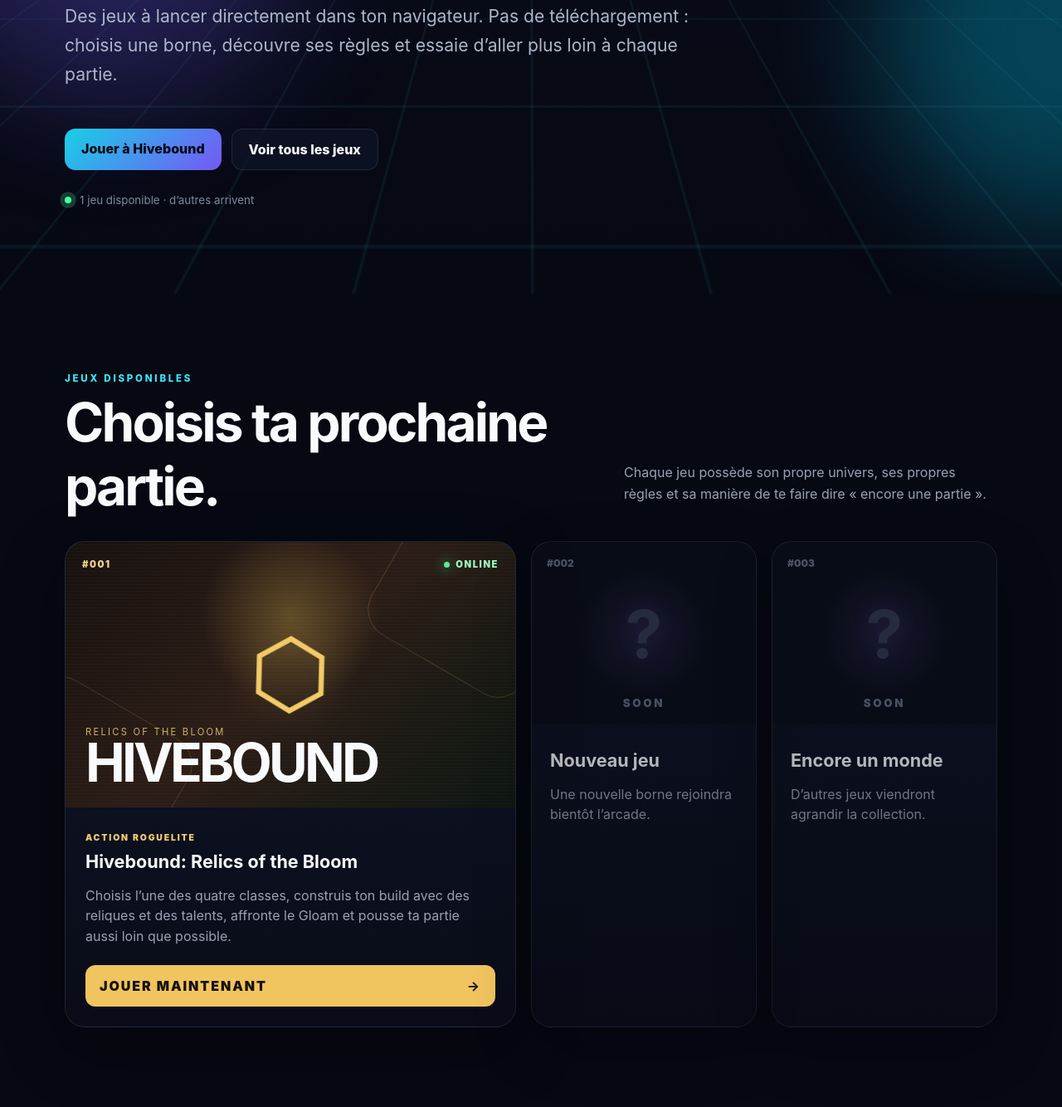
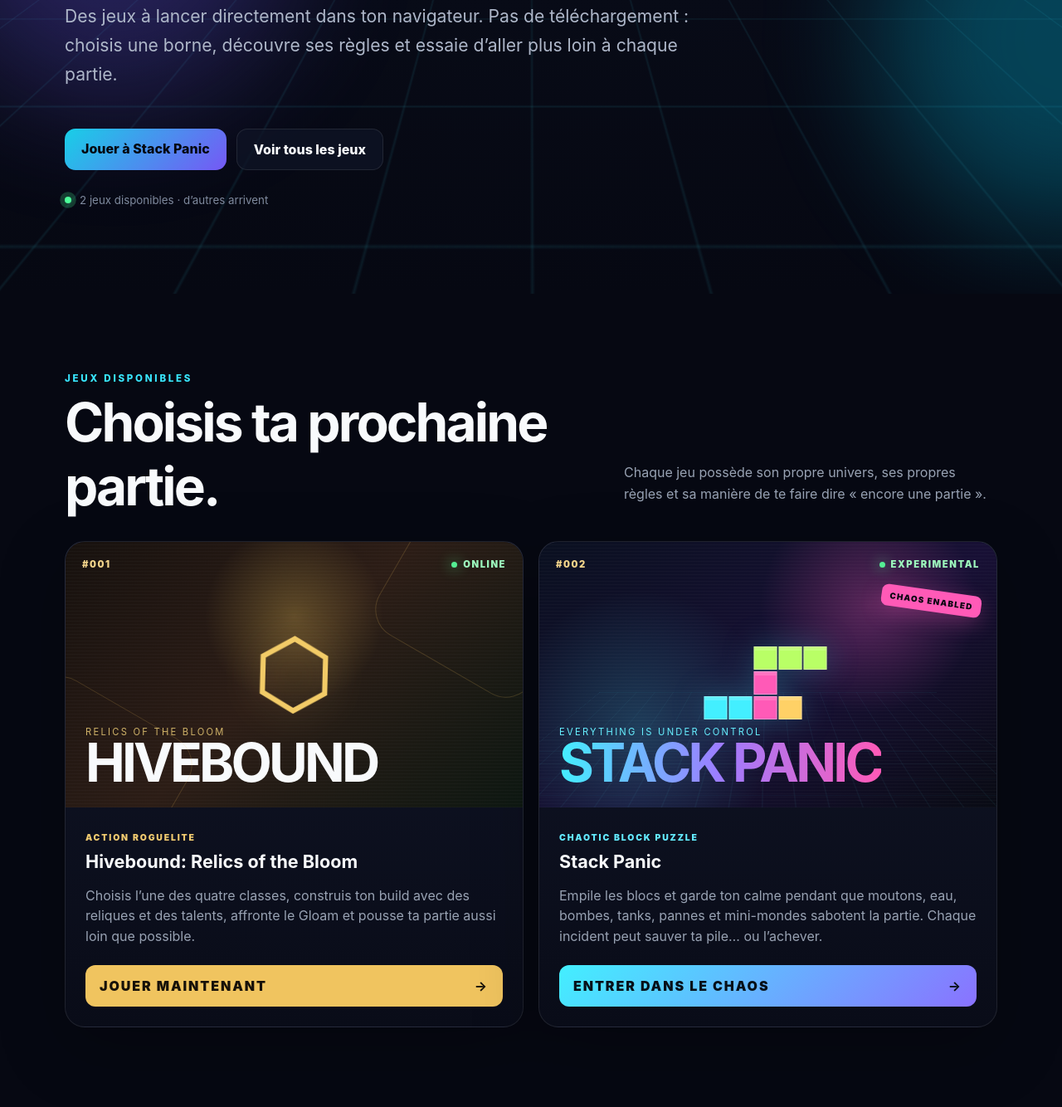
Before and after one commit to mjodheim/Vibe-Arcade, a plain HTML site: page index.html in a window 1280 px wide. Shown: the part 446-1780 px from the top of the page at 83% size. Drawn offline with Linux system fonts and the light colour scheme.

Commit message:
feat(arcade): publish Stack Panic as cabinet #002

```diff
--- a/index.html
+++ b/index.html
@@ -7,6 +7,7 @@
   <meta name="description" content="Vibe Arcade — une collection de jeux gratuits à lancer directement dans le navigateur." />
   <title>Vibe Arcade — Choisis un jeu</title>
   <link rel="stylesheet" href="/arcade.css" />
+  <link rel="stylesheet" href="/arcade-stack.css" />
 </head>
 <body>
   <div class="bg" aria-hidden="true"><div class="grid"></div><div class="orb o1"></div><div class="orb o2"></div></div>
@@ -26,10 +27,10 @@
       <h1><span data-fr="CHOISIS UN MONDE." data-en="PICK A WORLD.">CHOISIS UN MONDE.</span><br><em data-fr="LANCE UNE PARTIE." data-en="START A GAME.">LANCE UNE PARTIE.</em></h1>
       <p class="hero-text" data-fr="Des jeux à lancer directement dans ton navigateur. Pas de téléchargement : choisis une borne, découvre ses règles et essaie d’aller plus loin à chaque partie." data-en="Games you can launch straight from your browser. No downloads: pick a cabinet, learn its rules and see how far you can go.">Des jeux à lancer directement dans ton navigateur. Pas de téléchargement : choisis une borne, découvre ses règles et essaie d’aller plus loin à chaque partie.</p>
       <div class="hero-actions">
-        <a class="cta primary" href="/hivebound/" data-fr="Jouer à Hivebound" data-en="Play Hivebound">Jouer à Hivebound</a>
+        <a class="cta primary" href="/stack-panic/" data-fr="Jouer à Stack Panic" data-en="Play Stack Panic">Jouer à Stack Panic</a>
         <a class="cta" href="#games" data-fr="Voir tous les jeux" data-en="Browse all games">Voir tous les jeux</a>
       </div>
-      <div class="pulse-line"><span></span><small data-fr="1 jeu disponible · d’autres arrivent" data-en="1 game available · more are coming">1 jeu disponible · d’autres arrivent</small></div>
+      <div class="pulse-line"><span></span><small data-fr="2 jeux disponibles · d’autres arrivent" data-en="2 games available · more are coming">2 jeux disponibles · d’autres arrivent</small></div>
     </section>
 
     <section id="games" class="games-section">
@@ -54,8 +55,21 @@
           </div>
         </article>
 
-        <article class="cabinet locked"><div class="locked-screen"><span>#002</span><b>?</b><small>SOON</small></div><div class="locked-body"><h3 data-fr="Nouveau jeu" data-en="New game">Nouveau jeu</h3><p data-fr="Une nouvelle borne rejoindra bientôt l’arcade." data-en="A new cabinet will join the arcade soon.">Une nouvelle borne rejoindra bientôt l’arcade.</p></div></article>
-        <article class="cabinet locked"><div class="locked-screen"><span>#003</span><b>?</b><small>SOON</small></div><div class="locked-body"><h3 data-fr="Encore un monde" data-en="Another world">Encore un monde</h3><p data-fr="D’autres jeux viendront agrandir la collection." data-en="More games will expand the collection.">D’autres jeux viendront agrandir la collection.</p></div></article>
+        <article class="cabinet live stack-card">
+          <div class="cabinet-screen stack-preview">
+            <div class="screen-noise"></div>
+            <span class="cabinet-number">#002</span>
+            <span class="status"><i></i> EXPERIMENTAL</span>
+            <span class="chaos-sticker">CHAOS ENABLED</span>
+            <div class="stack-blocks" aria-hidden="true"><i></i><i></i><i></i><i></i><i></i><i></i><i></i><i></i></div>
+            <div class="game-title"><small>EVERYTHING IS UNDER CONTROL</small><strong>STACK PANIC</strong></div>
+          </div>
+          <div class="cabinet-body">
+            <div><span class="genre">CHAOTIC BLOCK PUZZLE</span><h3>Stack Panic</h3></div>
+            <p data-fr="Empile les blocs et garde ton calme pendant que moutons, eau, bombes, tanks, pannes et mini-mondes sabotent la partie. Chaque incident peut sauver ta pile… ou l’achever." data-en="Stack blocks and stay calm while sheep, water, bombs, tanks, blackouts and micro-worlds sabotage the run. Every incident can save your stack… or finish it.">Empile les blocs et garde ton calme pendant que moutons, eau, bombes, tanks, pannes et mini-mondes sabotent la partie. Chaque incident peut sauver ta pile… ou l’achever.</p>
+            <a class="play" href="/stack-panic/"><span data-fr="ENTRER DANS LE CHAOS" data-en="ENTER THE CHAOS">ENTRER DANS LE CHAOS</span><b>→</b></a>
+          </div>
+        </article>
       </div>
     </section>
 
```
